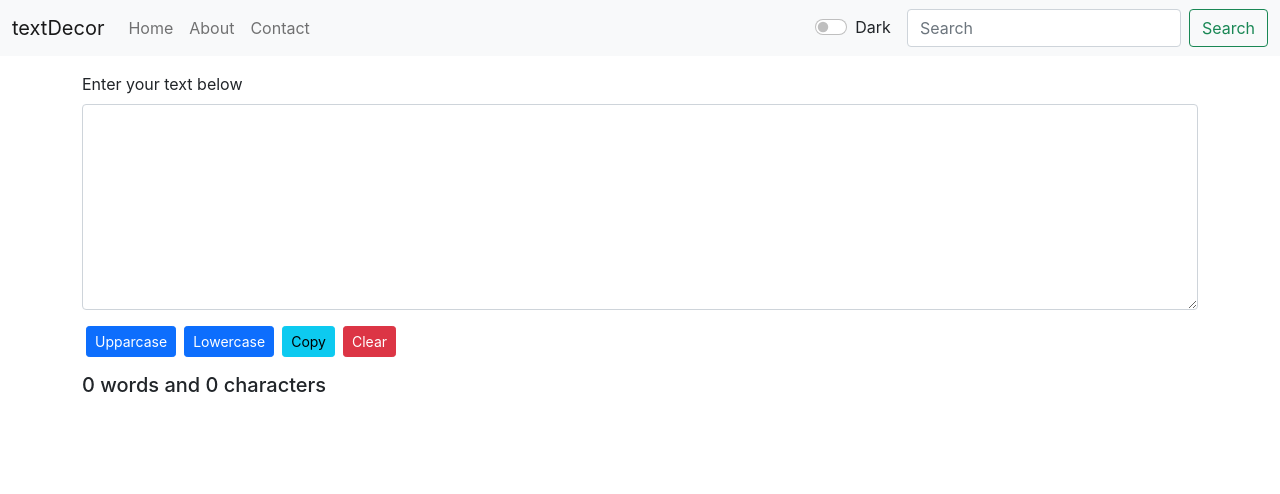
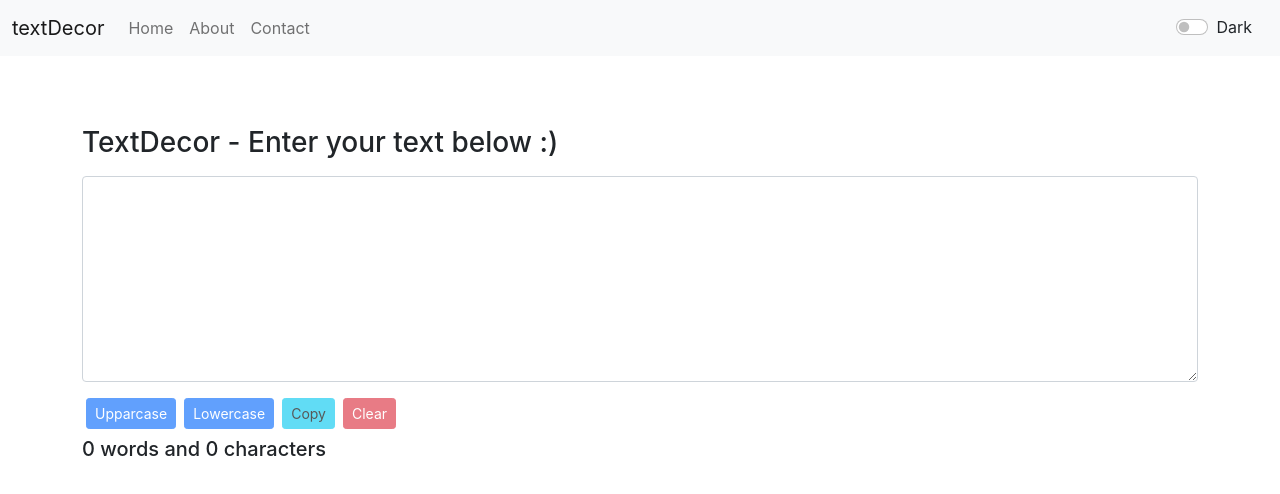
Before and after one commit to kannyhub/testDecor, a React (Create React App) app: page / in a window 1280 px wide. Shown: the top 494 px of the page. Built offline with nearby package versions, Linux system fonts and the light colour scheme.

Commit message:
fixes some bugs and added some new features

```diff
--- a/src/App.js
+++ b/src/App.js
@@ -43,12 +43,12 @@ function App() {
 
   return (
     <Router>
-      <Navbar title="textDecor" navLinks={navLinks} mode={mode} toggleMode={toggleMode}/>
-      <Alert alert={alert}/>
+      <Navbar title="textDecor" navLinks={navLinks} mode={mode} toggleMode={toggleMode} searchBar={false} />
+        <Alert alert={alert}/>
       <Routes>
         <Route path="/" element={<Textarea showAlert={showAlert} mode={mode}/>} />
         <Route path="/about" element={<About />} />
-        <Route path="/contact" element={<Contact />} />
+        <Route path="/contact" element={<Contact mode={mode} toggleMode={toggleMode}/>} />
       </Routes>
     </Router>
   );
--- a/src/components/Alert.js
+++ b/src/components/Alert.js
@@ -2,10 +2,12 @@ import React from 'react'
 
 export default function Alert(props) {
   return (
-    props.alert && <div className='container my-2'>
-        <div className={`alert alert-${props.alert.type}`} role="alert">
-            {props.alert.message}
-        </div>
+    <div style={{height:"70px"}}>
+      {props.alert && <div className='container'>
+          <div className={`alert alert-${props.alert.type}`} role="alert">
+              {props.alert.message}
+          </div>
+      </div>}
     </div>
   )
 }
--- a/src/components/Contact.js
+++ b/src/components/Contact.js
@@ -1,20 +1,21 @@
 import React from 'react'
 
-export default function Contact() {
+export default function Contact(props) {
     return (
         <div className='container'>
+            <h3 className="mb-3">Enter your details to contact :)</h3>
             <form>
                 <div className="mb-3">
                     <label htmlFor="exampleInputEmail1" className="form-label">Name</label>
-                    <input type="email" className="form-control" id="exampleInputEmail1" aria-describedby="emailHelp" />
+                    <input type="email" style={{backgroundColor : props.mode === 'dark' ? '#001442' : '#fff',color : props.mode === 'dark' ? '#fff' : '#000'}} className="form-control" id="exampleInputEmail1" aria-describedby="emailHelp" />
                 </div>
                 <div className="mb-3">
                     <label htmlFor="exampleInputEmail1" className="form-label">Email address</label>
-                    <input type="email" className="form-control" id="exampleInputEmail1" aria-describedby="emailHelp" />
+                    <input type="email" style={{backgroundColor : props.mode === 'dark' ? '#001442' : '#fff',color : props.mode === 'dark' ? '#fff' : '#000'}} className="form-control" id="exampleInputEmail1" aria-describedby="emailHelp" />
                 </div>
                 <div className="mb-3">
                     <label htmlFor="exampleFormControlTextarea1" className="form-label">Your Message</label>
-                    <textarea className="form-control" id="exampleFormControlTextarea1" rows="3"></textarea>
+                    <textarea className="form-control" style={{backgroundColor : props.mode === 'dark' ? '#001442' : '#fff',color : props.mode === 'dark' ? '#fff' : '#000'}} id="exampleFormControlTextarea1" rows="3"></textarea>
                 </div>
                 <button type="submit" className="btn btn-primary">Submit</button>
             </form>
--- a/src/components/Navbar.js
+++ b/src/components/Navbar.js
@@ -1,4 +1,4 @@
-import React, { useState } from "react";
+import React from "react";
 import PropTypes from 'prop-types'
 import {
   Link
@@ -40,7 +40,7 @@ export default function Navbar(props) {
             <input className="form-check-input" type="checkbox" onClick={props.toggleMode} id="darkmode"/>
             <label className="form-check-label" htmlFor="darkmode">Dark</label>
         </div>
-          <form className="d-flex">
+          {props.searchBar === true && <form className="d-flex">
             <input
               className="form-control me-2"
               type="search"
@@ -50,7 +50,7 @@ export default function Navbar(props) {
             <button className="btn btn-outline-success" type="submit">
               Search
             </button>
-          </form>
+          </form>}
         </div>
       </div>
     </nav>
--- a/src/components/Textarea.js
+++ b/src/components/Textarea.js
@@ -28,20 +28,22 @@ export default function Textarea(props) {
     }
 
     const [text, setText] = useState('');
+    let totalWords = text.split(' ').filter((element) => {return element.length !==0}).length
+    let disabled = (totalWords === 0 ? true : false)
   return (
     <>
-        <div className='container my-3'>
+        <div className='container'>
             <div className="mb-3">
-                <label htmlFor="exampleFormControlTextarea1" className="form-label">Enter your text below</label>
+                <h3 className="mb-3">TextDecor - Enter your text below :)</h3>
                 <textarea className="form-control" onChange={handleText} value={text} style={{backgroundColor : props.mode === 'dark' ? '#001442' : '#fff',color : props.mode === 'dark' ? '#fff' : '#000'}} rows="8"></textarea>
             </div>
-            <button type="button" className="btn btn-primary btn-sm mx-1" onClick={handleUCtext}>Upparcase</button>
-            <button type="button" className="btn btn-primary btn-sm mx-1" onClick={handleLCtext}>Lowercase</button>
-            <button type="button" className="btn btn-info btn-sm mx-1" onClick={handleCopytext}>Copy</button>
-            <button type="button" className="btn btn-danger btn-sm mx-1" onClick={handleCleartext}>Clear</button>
+            <button type="button" disabled={disabled} className="btn btn-primary btn-sm mx-1" onClick={handleUCtext}>Upparcase</button>
+            <button type="button" disabled={disabled} className="btn btn-primary btn-sm mx-1" onClick={handleLCtext}>Lowercase</button>
+            <button type="button" disabled={disabled} className="btn btn-info btn-sm mx-1" onClick={handleCopytext}>Copy</button>
+            <button type="button" disabled={disabled} className="btn btn-danger btn-sm mx-1" onClick={handleCleartext}>Clear</button>
         </div>
-        <div className='container'>
-            <h5>{text.split(' ').length - 1} words and {text.length} characters</h5>
+        <div className='container my-2'>
+            <h5>{totalWords} words and {text.length} characters</h5>
         </div>
     </>
   )
```
